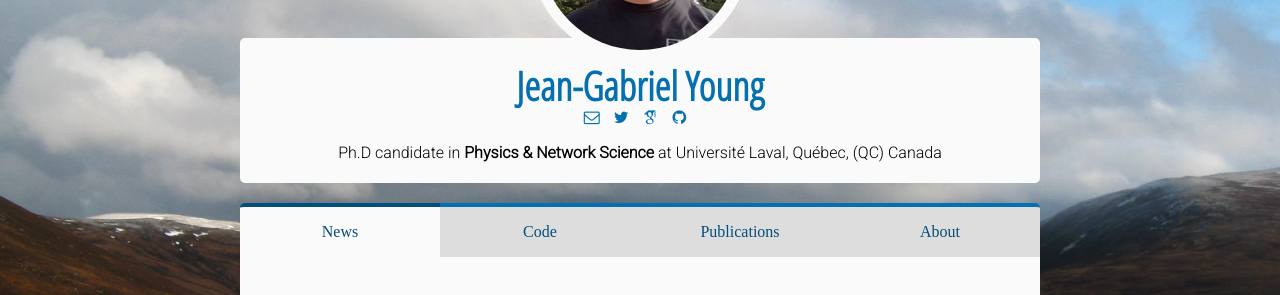
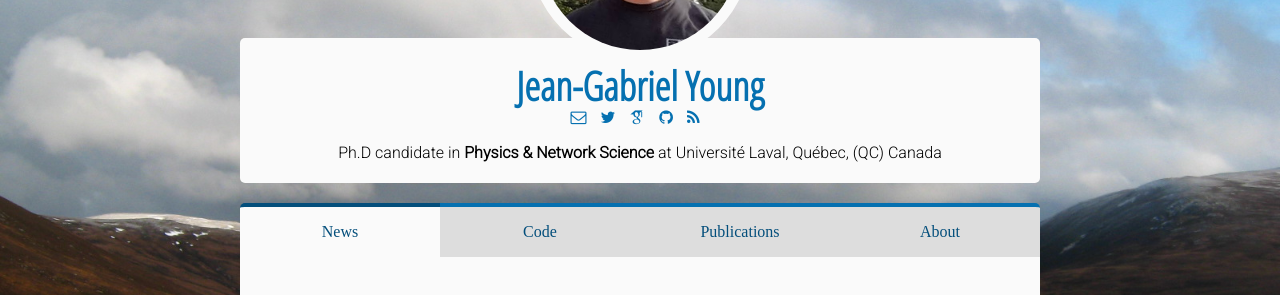
Before and after one commit to jg-you/jg-you.github.io, a Jekyll site: the page built from index.html, in a window 1280 px wide. Shown: the part 181-476 px from the top of the page. Built offline with Jekyll 4.4.1, drawn with Linux system fonts in a browser that asks for light colours; some web fonts are replaced; comment, search, counter and statistics services are not loaded.

Commit message:
RSS button

```diff
--- a/_includes/head.html
+++ b/_includes/head.html
@@ -28,9 +28,8 @@
   <link href='http://fonts.googleapis.com/css?family=Open+Sans+Condensed:300|Open+Sans|Roboto+Condensed:400|Roboto:300' rel='stylesheet' type='text/css'>
 
   <link rel="canonical" href="{{ page.url | replace:'index.html','' | prepend: full_base_url }}">
-  <!-- <link rel="alternate" type="application/rss+xml" title="{{ site.title | escape }}" href="{{ "/feed.xml" | prepend: full_base_url }}"> -->
 
-{% feed_meta %}
+  {% feed_meta %}
 
   {% if jekyll.environment == 'production' %}
     {% include google-analytics.html %}
--- a/_includes/header.html
+++ b/_includes/header.html
@@ -9,6 +9,7 @@
             <li class="contact-list-item-top"><a href="http://www.twitter.com/_jgyou"><i class="fa fa-twitter" aria-hidden="true"></i></a></li>
             <li class="contact-list-item-top"><a href="https://scholar.google.ca/citations?user=qmKcNSoAAAAJ&hl=en"><i class="ai ai-google-scholar" aria-hidden="true"></i> </a></li>
             <li class="contact-list-item-top"><a href="https://github.com/jg-you/"><i class="fa fa-github" aria-hidden="true"></i></a></li>
+            <li class="contact-list-item-top"><a href="http://www.jgyoung.ca/feed.xml"><i class="fa fa-rss" aria-hidden="true"></i></a></li>
             </ul>
             <p>Ph.D candidate in <b>Physics & Network Science</b> at Universit&eacute Laval, Qu&eacutebec, (QC) Canada</p>
         </div>
```
